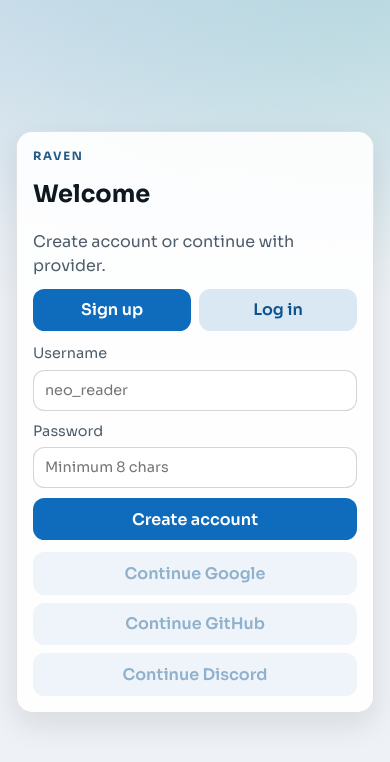
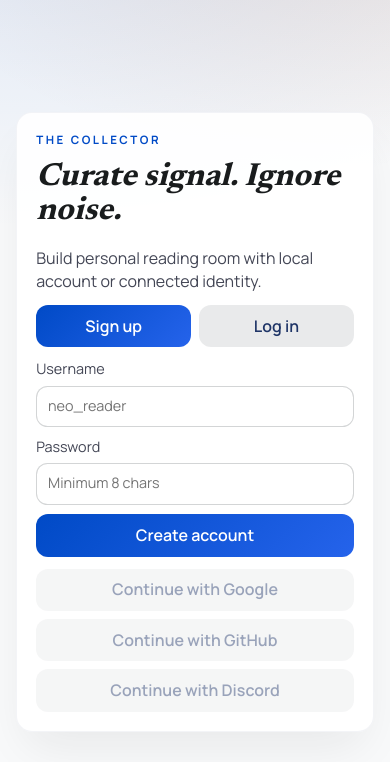
Before and after one commit to aayushsiwa/raven-frontend, a React (Vite) app: page / in a window 390 px wide. Shown: the top 762 px of the page. Built offline with nearby package versions, Linux system fonts and the light colour scheme.

Commit message:
feat: restyle app with curator editorial mobile design

```diff
--- a/src/index.css
+++ b/src/index.css
@@ -1,21 +1,26 @@
+@import url('https://fonts.googleapis.com/css2?family=Manrope:wght@400;500;600;700;800&family=Newsreader:opsz,wght@6..72,400;6..72,500;6..72,700;6..72,800&display=swap');
+
 :root {
-  font-family: 'Sora', sans-serif;
+  font-family: 'Manrope', sans-serif;
   line-height: 1.45;
   font-weight: 400;
-  color: #0f1720;
-  background: #eef1f5;
+  color: #191c1d;
+  background: #f8f9fa;
   text-rendering: optimizeLegibility;
   -webkit-font-smoothing: antialiased;
   -moz-osx-font-smoothing: grayscale;
 
-  --bg: #eef1f5;
-  --panel: rgba(255, 255, 255, 0.84);
-  --panel-border: rgba(15, 23, 32, 0.12);
-  --text: #0f1720;
-  --muted: #4f5d6a;
-  --primary: #0f6cbd;
-  --primary-soft: rgba(15, 108, 189, 0.15);
-  --danger: #b53b3b;
+  --bg: #f8f9fa;
+  --panel: rgba(255, 255, 255, 0.88);
+  --panel-border: rgba(115, 118, 134, 0.15);
+  --text: #191c1d;
+  --muted: #434655;
+  --primary: #004ac6;
+  --primary-soft: rgba(0, 74, 198, 0.14);
+  --danger: #ba1a1a;
+  --tertiary: #943700;
+  --surface-low: #f3f4f5;
+  --surface-high: #e7e8e9;
 }
 
 * {
@@ -31,8 +36,8 @@ body,
 body {
   margin: 0;
   background:
-    radial-gradient(1200px 600px at 10% -10%, rgba(15, 108, 189, 0.16), transparent 65%),
-    radial-gradient(900px 500px at 95% 0%, rgba(9, 154, 139, 0.16), transparent 60%),
+    radial-gradient(1000px 560px at 8% -16%, rgba(0, 74, 198, 0.12), transparent 65%),
+    radial-gradient(780px 420px at 92% -10%, rgba(148, 55, 0, 0.11), transparent 60%),
     var(--bg);
   color: var(--text);
 }
@@ -75,15 +80,15 @@ select {
 input:focus,
 select:focus,
 button:focus {
-  outline: 2px solid rgba(15, 108, 189, 0.4);
+  outline: 2px solid rgba(0, 74, 198, 0.35);
   outline-offset: 1px;
 }
 
 .btn {
   border: none;
-  border-radius: 0.72rem;
+  border-radius: 0.75rem;
   padding: 0.6rem 0.92rem;
-  background: var(--primary);
+  background: linear-gradient(135deg, #004ac6, #2563eb);
   color: #fff;
   font: inherit;
   font-weight: 600;
@@ -103,8 +108,8 @@ button:focus {
 }
 
 .btn.ghost {
-  background: var(--primary-soft);
-  color: #0c548f;
+  background: rgba(231, 232, 233, 0.9);
+  color: #1f3567;
 }
 
 .muted {
@@ -114,7 +119,7 @@ button:focus {
 
 .error {
   color: #8f2020;
-  background: rgba(181, 59, 59, 0.1);
+  background: rgba(186, 26, 26, 0.1);
   border-radius: 0.6rem;
   padding: 0.45rem 0.6rem;
 }
@@ -155,18 +160,18 @@ button:focus {
 
 .beam-1 {
   left: 8%;
-  background: #0f6cbd;
+  background: #004ac6;
 }
 
 .beam-2 {
   left: 46%;
-  background: #168a7a;
+  background: #2563eb;
   animation-delay: -4s;
 }
 
 .beam-3 {
   left: 82%;
-  background: #4c8f3d;
+  background: #943700;
   animation-delay: -8s;
 }
 
@@ -184,13 +189,13 @@ button:focus {
 .spot-left {
   top: 10px;
   left: -120px;
-  background: #0f6cbd;
+  background: #004ac6;
 }
 
 .spot-right {
   top: 120px;
   right: -140px;
-  background: #168a7a;
+  background: #943700;
 }
 
 .hero {
@@ -201,6 +206,8 @@ button:focus {
 
 .hero h1 {
   margin: 0.25rem 0 0.5rem;
+  font-family: 'Newsreader', serif;
+  font-style: italic;
   font-size: clamp(1.8rem, 5vw, 3rem);
   letter-spacing: -0.02em;
 }
@@ -215,7 +222,7 @@ button:focus {
   text-transform: uppercase;
   letter-spacing: 0.16em;
   font-size: 0.76rem;
-  color: #245a86;
+  color: #004ac6;
   font-weight: 600;
 }
 
@@ -231,11 +238,11 @@ button:focus {
 
 .card-spotlight {
   background: var(--panel);
-  border: 1px solid var(--panel-border);
+  border: 1px solid rgba(195, 198, 215, 0.2);
   border-radius: 1rem;
-  backdrop-filter: blur(10px);
+  backdrop-filter: blur(16px);
   padding: 1rem;
-  box-shadow: 0 10px 30px rgba(15, 23, 32, 0.08);
+  box-shadow: 0 24px 48px -12px rgba(25, 28, 29, 0.06);
   animation: fade-up 500ms ease-out;
 }
 
@@ -282,29 +289,43 @@ button:focus {
 }
 
 .story-card {
-  border: 1px solid rgba(15, 23, 32, 0.12);
-  border-radius: 0.86rem;
-  padding: 0.78rem;
-  background: rgba(255, 255, 255, 0.9);
+  border-radius: 1rem;
+  padding: 1rem;
+  background: rgba(255, 255, 255, 0.95);
+  box-shadow: 0 16px 30px -18px rgba(25, 28, 29, 0.18);
+}
+
+.story-headline-wrap {
+  margin-bottom: 0.35rem;
 }
 
 .story-tag {
   margin: 0;
-  font-size: 0.76rem;
-  color: #245a86;
+  font-size: 0.7rem;
+  color: var(--tertiary);
   text-transform: uppercase;
-  letter-spacing: 0.08em;
+  letter-spacing: 0.16em;
+  font-weight: 700;
 }
 
 .story-card h3 {
-  margin: 0.34rem 0 0;
-  font-size: 1.02rem;
+  margin: 0.45rem 0 0;
+  font-size: 1.45rem;
+  line-height: 1.2;
+  font-family: 'Newsreader', serif;
+  letter-spacing: -0.02em;
+}
+
+.story-title:hover {
+  color: var(--primary);
 }
 
 .story-time {
   margin: 0.3rem 0 0;
   color: var(--muted);
-  font-size: 0.86rem;
+  font-size: 0.78rem;
+  letter-spacing: 0.06em;
+  text-transform: uppercase;
 }
 
 .story-summary {
@@ -319,12 +340,17 @@ button:focus {
   text-overflow: ellipsis;
   color: var(--muted);
   font-size: 0.94rem;
+  line-height: 1.65;
 }
 
 .story-link {
   display: inline-block;
-  margin-top: 0.55rem;
+  margin-top: 0.75rem;
   font-weight: 600;
+  color: var(--primary);
+  text-transform: uppercase;
+  letter-spacing: 0.08em;
+  font-size: 0.74rem;
 }
 
 .picker-actions {
@@ -342,9 +368,9 @@ button:focus {
 }
 
 .choice-chip {
-  border: 1px solid rgba(15, 108, 189, 0.3);
-  background: rgba(15, 108, 189, 0.12);
-  color: #0c548f;
+  border: 1px solid rgba(0, 74, 198, 0.2);
+  background: rgba(0, 74, 198, 0.1);
+  color: #0f3b8a;
   border-radius: 999px;
   padding: 0.25rem 0.6rem;
   font: inherit;
@@ -364,7 +390,7 @@ button:focus {
 
 .mobile-shell {
   min-height: 100dvh;
-  max-width: 460px;
+  max-width: 500px;
   margin: 0 auto;
   padding: 0.6rem 0.75rem calc(86px + env(safe-area-inset-bottom));
   display: flex;
@@ -377,13 +403,15 @@ button:focus {
   top: 0;
   z-index: 5;
   padding: 0.75rem 0.2rem 0.5rem;
-  background: linear-gradient(180deg, rgba(238, 241, 245, 0.95), rgba(238, 241, 245, 0.72));
-  backdrop-filter: blur(6px);
+  background: linear-gradient(180deg, rgba(248, 249, 250, 0.88), rgba(248, 249, 250, 0.62));
+  backdrop-filter: blur(20px);
 }
 
 .mobile-topbar h1 {
   margin: 0.2rem 0 0;
-  font-size: 1.3rem;
+  font-size: 1.65rem;
+  font-family: 'Newsreader', serif;
+  letter-spacing: -0.02em;
 }
 
 .mobile-eyebrow {
@@ -391,7 +419,7 @@ button:focus {
   text-transform: uppercase;
   letter-spacing: 0.14em;
   font-size: 0.72rem;
-  color: #245a86;
+  color: var(--primary);
   font-weight: 700;
 }
 
@@ -420,19 +448,20 @@ button:focus {
 
 .story-stack {
   display: grid;
-  gap: 0.75rem;
+  gap: 0.95rem;
 }
 
 .story-card.compact {
   border-radius: 1rem;
-  padding: 0.92rem;
-  box-shadow: 0 6px 18px rgba(15, 23, 32, 0.08);
+  padding: 1rem;
+  box-shadow: 0 8px 24px rgba(15, 23, 32, 0.08);
 }
 
 .settings-panel,
-.interest-panel {
-  background: rgba(255, 255, 255, 0.88);
-  border: 1px solid rgba(15, 23, 32, 0.12);
+.interest-panel,
+.discover-panel {
+  background: rgba(255, 255, 255, 0.9);
+  border: 1px solid rgba(195, 198, 215, 0.16);
   border-radius: 1rem;
   padding: 0.9rem;
   box-shadow: 0 8px 24px rgba(15, 23, 32, 0.08);
@@ -479,9 +508,9 @@ button:focus {
 }
 
 .topic-pill {
-  border: 1px solid rgba(15, 108, 189, 0.25);
-  background: rgba(15, 108, 189, 0.1);
-  color: #0c548f;
+  border: 1px solid rgba(0, 74, 198, 0.18);
+  background: rgba(0, 74, 198, 0.1);
+  color: #0f3b8a;
   border-radius: 999px;
   padding: 0.28rem 0.62rem;
   font: inherit;
@@ -490,9 +519,9 @@ button:focus {
 }
 
 .topic-pill.selected {
-  background: #0f6cbd;
+  background: #004ac6;
   color: #fff;
-  border-color: #0f6cbd;
+  border-color: #004ac6;
 }
 
 .settings-panel {
@@ -512,6 +541,28 @@ button:focus {
   color: var(--muted);
 }
 
+.discover-title {
+  margin: 0;
+  font-size: 1.4rem;
+  font-family: 'Newsreader', serif;
+}
+
+.discover-grid {
+  margin-top: 0.8rem;
+  display: flex;
+  flex-wrap: wrap;
+  gap: 0.5rem;
+}
+
+.discover-chip {
+  border-radius: 999px;
+  background: var(--surface-high);
+  color: #1d2a48;
+  padding: 0.34rem 0.7rem;
+  text-transform: capitalize;
+  font-size: 0.82rem;
+}
+
 .onboarding-wrap {
   min-height: 100dvh;
   display: grid;
@@ -522,16 +573,24 @@ button:focus {
 .onboarding-card {
   width: min(520px, 100%);
   background: rgba(255, 255, 255, 0.9);
-  border: 1px solid rgba(15, 23, 32, 0.12);
+  border: 1px solid rgba(195, 198, 215, 0.2);
   border-radius: 1rem;
-  padding: 1rem;
-  box-shadow: 0 12px 30px rgba(15, 23, 32, 0.1);
+  padding: 1.2rem;
+  box-shadow: 0 24px 48px -12px rgba(25, 28, 29, 0.08);
   display: grid;
   gap: 0.75rem;
 }
 
 .onboarding-card h1 {
   margin: 0;
+  font-family: 'Newsreader', serif;
+  font-style: italic;
+  font-size: clamp(2rem, 7vw, 3rem);
+  line-height: 1.05;
+}
+
+.onboarding-brand {
+  letter-spacing: 0.22em;
 }
 
 .onboarding-switch {
@@ -543,6 +602,15 @@ button:focus {
 .onboarding-form {
   display: grid;
   gap: 0.6rem;
+}
+
+.onboarding-primary {
+  background: linear-gradient(135deg, #004ac6, #2563eb);
+}
+
+.onboarding-oauth {
+  background: var(--surface-low);
+  color: #24304b;
 }
 
 .oauth-grid {
@@ -562,24 +630,30 @@ button:focus {
   gap: 0.45rem;
   padding: 0.45rem;
   border-radius: 1rem;
-  background: rgba(15, 23, 32, 0.92);
-  border: 1px solid rgba(255, 255, 255, 0.12);
+  background: rgba(248, 249, 250, 0.8);
+  border: 1px solid rgba(195, 198, 215, 0.22);
   backdrop-filter: blur(10px);
 }
 
 .mobile-bottom-nav button {
+  display: flex;
+  flex-direction: column;
+  align-items: center;
+  justify-content: center;
+  gap: 0.25rem;
   border: 0;
   border-radius: 0.78rem;
   padding: 0.62rem 0.4rem;
   background: transparent;
-  color: rgba(255, 255, 255, 0.75);
+  color: #5a6072;
   font: inherit;
   font-weight: 600;
+  font-size: 0.76rem;
 }
 
 .mobile-bottom-nav button.active {
-  background: rgba(255, 255, 255, 0.14);
-  color: #fff;
+  background: rgba(0, 74, 198, 0.11);
+  color: var(--primary);
 }
 
 @keyframes fade-up {
--- a/src/interfaces/mobile/MobileApp.tsx
+++ b/src/interfaces/mobile/MobileApp.tsx
@@ -1,9 +1,10 @@
 import { useMemo, useState, useEffect } from 'react'
+import { Newspaper, Compass, Settings } from 'lucide-react'
 import { InterestPicker } from '../../components/feed/InterestPicker'
 import { useFeedExperience, type FeedStory } from '../../features/feed/useFeedExperience'
 import { MobileFeedReaderPage } from './MobileFeedReaderPage'
 
-type MobileTab = 'feed' | 'setup'
+type MobileTab = 'feed' | 'discover' | 'setup'
 
 type MobileAppProps = {
   defaultBaseUrl: string
@@ -50,14 +51,15 @@ export function MobileApp({ defaultBaseUrl, username, onLogout }: MobileAppProps
   }
 
   const tabLabel = useMemo(() => {
-    if (tab === 'feed') return 'For You'
-    return 'Setup'
+    if (tab === 'feed') return 'Library'
+    if (tab === 'discover') return 'Discover'
+    return 'Settings'
   }, [tab])
 
   return (
     <main className="mobile-shell">
       <header className="mobile-topbar">
-        <p className="mobile-eyebrow">Raven</p>
+        <p className="mobile-eyebrow">The Collector</p>
         <h1>{tabLabel}</h1>
         <p className="muted">@{username}</p>
         {tab === 'feed' && feedViewMode === 'full' && (
@@ -101,6 +103,19 @@ export function MobileApp({ defaultBaseUrl, username, onLogout }: MobileAppProps
             />
           </div>
         ) : null}
+
+        {tab === 'discover' ? (
+          <section className="discover-panel">
+            <p className="discover-title">Curated Topics</p>
+            <p className="muted">Pick themes from setup. Feed adapts instantly.</p>
+            <div className="discover-grid">
+              {feed.savedChoices.length ? feed.savedChoices.slice(0, 8).map((choice) => {
+                const key = `${choice.provider}/${choice.category}/${choice.topic}`
+                return <span className="discover-chip" key={key}>{choice.topic}</span>
+              }) : <p className="muted">No interests yet. Open Settings.</p>}
+            </div>
+          </section>
+        ) : null}
       </section>
 
       <nav className="mobile-bottom-nav" aria-label="Bottom navigation">
@@ -108,13 +123,22 @@ export function MobileApp({ defaultBaseUrl, username, onLogout }: MobileAppProps
           className={tab === 'feed' ? 'active' : ''}
           onClick={() => updateNavigation('feed', 'teaser')}
         >
-          Feed
+          <Newspaper size={16} />
+          <span>Library</span>
+        </button>
+        <button
+          className={tab === 'discover' ? 'active' : ''}
+          onClick={() => updateNavigation('discover', 'teaser')}
+        >
+          <Compass size={16} />
+          <span>Discover</span>
         </button>
         <button
           className={tab === 'setup' ? 'active' : ''}
           onClick={() => updateNavigation('setup', 'teaser')}
         >
-          Setup
+          <Settings size={16} />
+          <span>Settings</span>
         </button>
       </nav>
     </main>
--- a/src/interfaces/mobile/MobileFeedReaderPage.tsx
+++ b/src/interfaces/mobile/MobileFeedReaderPage.tsx
@@ -28,7 +28,7 @@ export function MobileFeedReaderPage(props: MobileFeedReaderPageProps) {
   return (
     <section className="mobile-feed-reader">
       <div className="mobile-feed-head">
-        <p>{props.stories.length} stories</p>
+        <p>Library - {props.stories.length} stories</p>
         <button
           className="btn ghost"
           onClick={props.onRefresh}
--- a/src/interfaces/mobile/OnboardingPage.tsx
+++ b/src/interfaces/mobile/OnboardingPage.tsx
@@ -32,20 +32,20 @@ export function OnboardingPage(props: OnboardingPageProps) {
   return (
     <section className="onboarding-wrap">
       <div className="onboarding-card">
-        <p className="mobile-eyebrow">Raven</p>
-        <h1>Welcome</h1>
-        <p className="muted">Create account or continue with provider.</p>
+        <p className="mobile-eyebrow onboarding-brand">The Collector</p>
+        <h1>Curate signal. Ignore noise.</h1>
+        <p className="muted">Build personal reading room with local account or connected identity.</p>
 
         <div className="onboarding-switch">
           <button
-            className={mode === 'signup' ? 'btn' : 'btn ghost'}
+            className={mode === 'signup' ? 'btn onboarding-primary' : 'btn ghost'}
             onClick={() => setMode('signup')}
             type="button"
           >
             Sign up
           </button>
           <button
-            className={mode === 'login' ? 'btn' : 'btn ghost'}
+            className={mode === 'login' ? 'btn onboarding-primary' : 'btn ghost'}
             onClick={() => setMode('login')}
             type="button"
           >
@@ -75,7 +75,7 @@ export function OnboardingPage(props: OnboardingPageProps) {
             />
           </label>
 
-          <button className="btn" type="submit" disabled={props.loading}>
+          <button className="btn onboarding-primary" type="submit" disabled={props.loading}>
             {mode === 'login' ? 'Log in' : 'Create account'}
           </button>
         </form>
@@ -83,33 +83,33 @@ export function OnboardingPage(props: OnboardingPageProps) {
         <div className="oauth-grid">
           <button
             type="button"
-            className="btn ghost"
+            className="btn ghost onboarding-oauth"
             disabled={props.loading || !username}
             onClick={() => {
               void props.onOAuth('google', username)
             }}
           >
-            Continue Google
+            Continue with Google
           </button>
           <button
             type="button"
-            className="btn ghost"
+            className="btn ghost onboarding-oauth"
             disabled={props.loading || !username}
             onClick={() => {
               void props.onOAuth('github', username)
             }}
           >
-            Continue GitHub
+            Continue with GitHub
           </button>
           <button
             type="button"
-            className="btn ghost"
+            className="btn ghost onboarding-oauth"
             disabled={props.loading || !username}
             onClick={() => {
               void props.onOAuth('discord', username)
             }}
           >
-            Continue Discord
+            Continue with Discord
           </button>
         </div>
 
```
Also changed, not shown: src/components/feed/StoryCard.tsx (+16 -15 lines).
